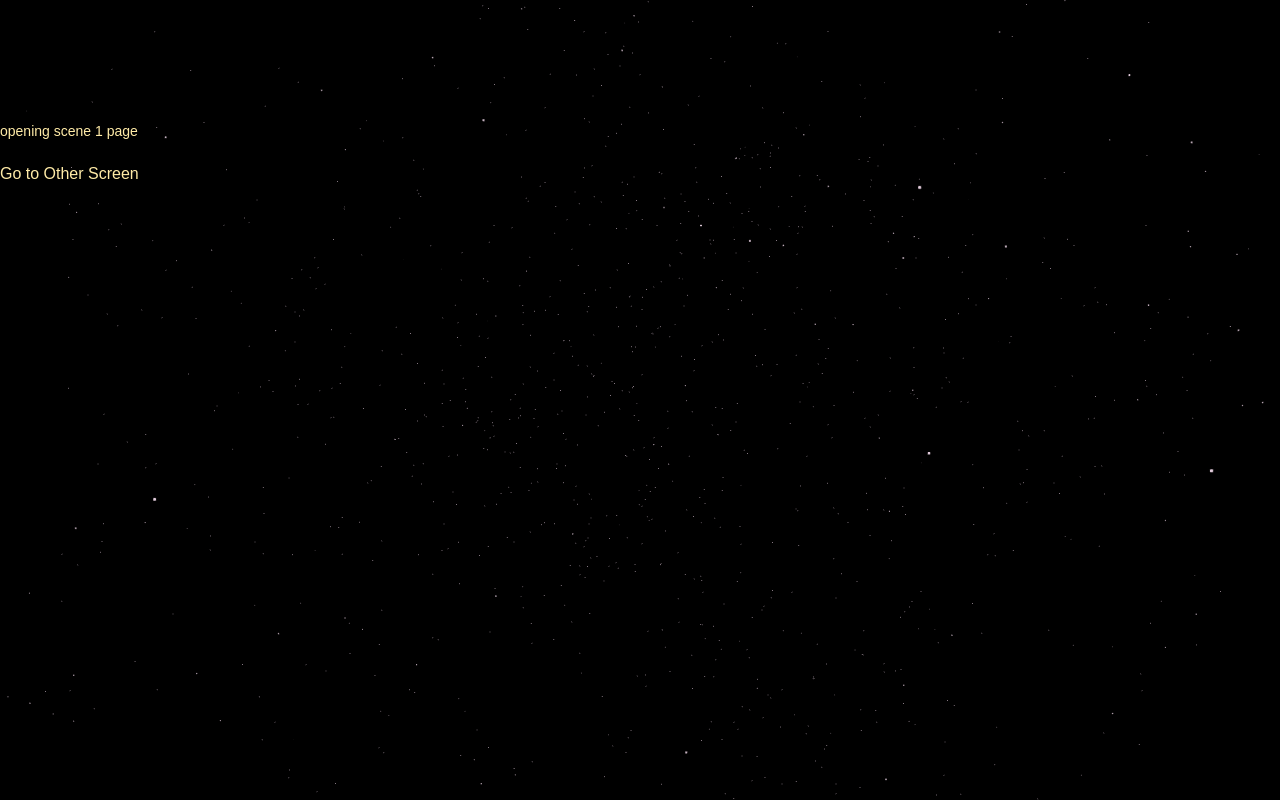
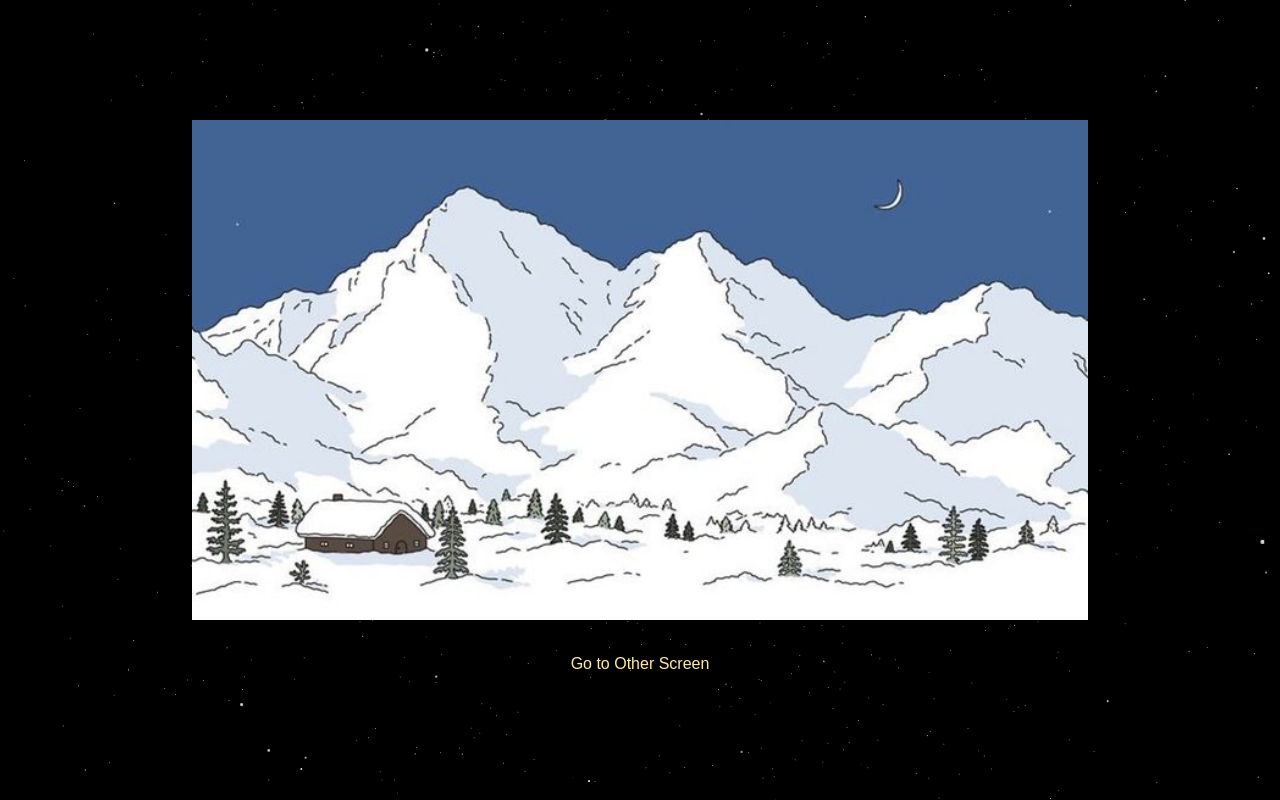
Before and after one commit to iremozdemr/space-radio, a React (Vite) app: page / in a window 1280 px wide. Built offline with nearby package versions, Linux system fonts and the light colour scheme.

Commit message:
added scene animations

```diff
--- /dev/null
+++ b/src/css/OpeningScene1.css
@@ -0,0 +1,12 @@
+.image-button-container{
+    display: flex;
+    flex-direction: column;
+    justify-content: center;
+    align-items: center;
+    gap: 30px;
+}
+
+.image-button-container img{
+    width: 70%;
+    height: auto;
+}
--- a/src/pages/OpeningScene1.jsx
+++ b/src/pages/OpeningScene1.jsx
@@ -1,18 +1,29 @@
-// HelloWorld.jsx
-import React from 'react';
+import React, { useState, useEffect } from 'react';
 import { useNavigate } from 'react-router-dom';
+import '../css/OpeningScene1.css';
 
 const OpeningScene1 = () => {
+  const [currentImage, setCurrentImage] = useState('./scene1.jpg'); // Initial image
   const navigate = useNavigate();
 
+  useEffect(() => {
+    // Set a timeout to change the image after 3 seconds
+    const timer = setTimeout(() => {
+      setCurrentImage('./scene2.jpg'); // Change to scene2.jpg after 3 seconds
+    }, 4000);
+
+    // Cleanup the timer if the component unmounts
+    return () => clearTimeout(timer);
+  }, []); // Empty dependency array means this runs once after component mounts
+
   const handleButtonClick = () => {
-    navigate('/OpeningScene2'); // Butona basıldığında ana sayfa olan '/' rotasına yönlendiriyoruz
+    navigate('/OpeningScene2'); // Redirect to '/OpeningScene2' on button click
   };
 
   return (
-    <div>
-      <p>opening scene 1 page</p>
-      <button onClick={handleButtonClick}>Go to Other Screen</button> {/* Butona basıldığında ana sayfa açılacak */}
+    <div className='image-button-container'>
+      <img src={currentImage} alt="Scene" /> {/* Dynamically changing image */}
+      <button onClick={handleButtonClick}>Go to Other Screen</button> {/* Navigate to another screen on click */}
     </div>
   );
 };
```
Also changed, not shown: public/scene1.jpg (added), public/scene2.jpg (added).
